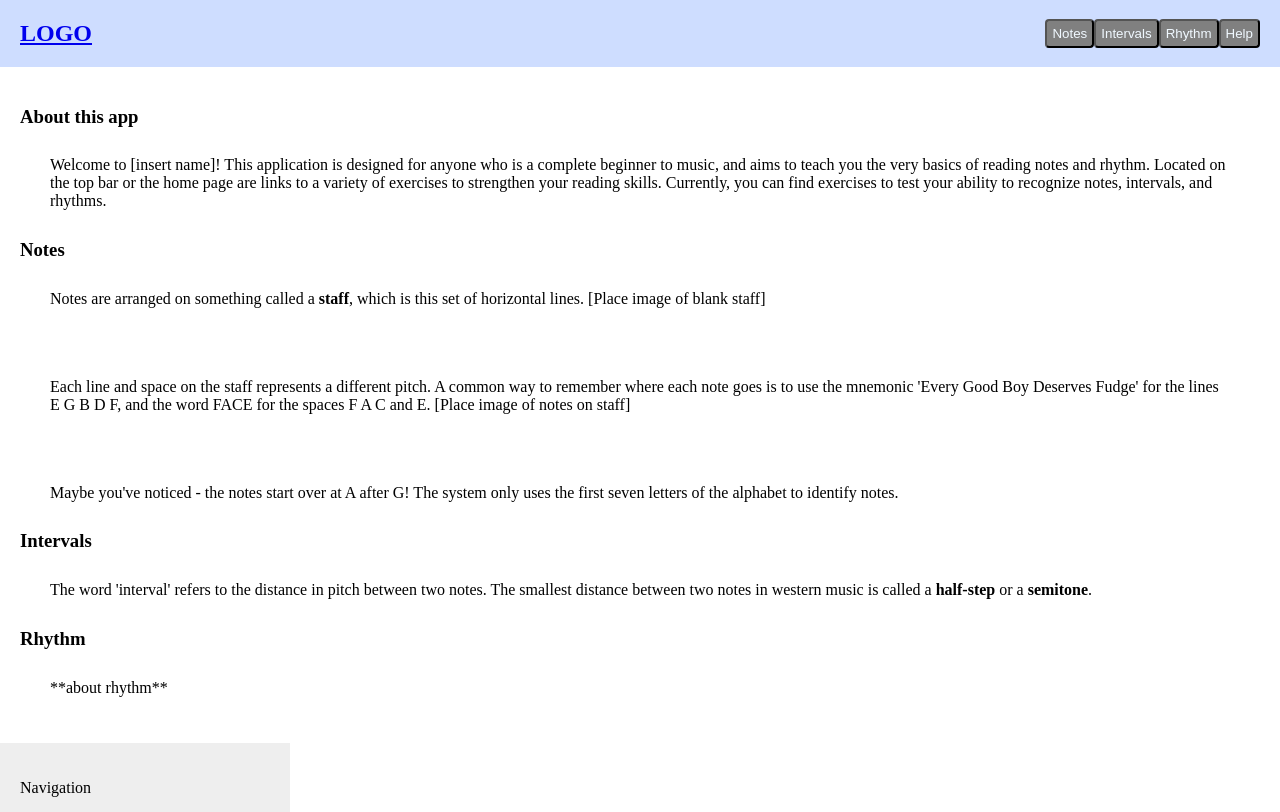
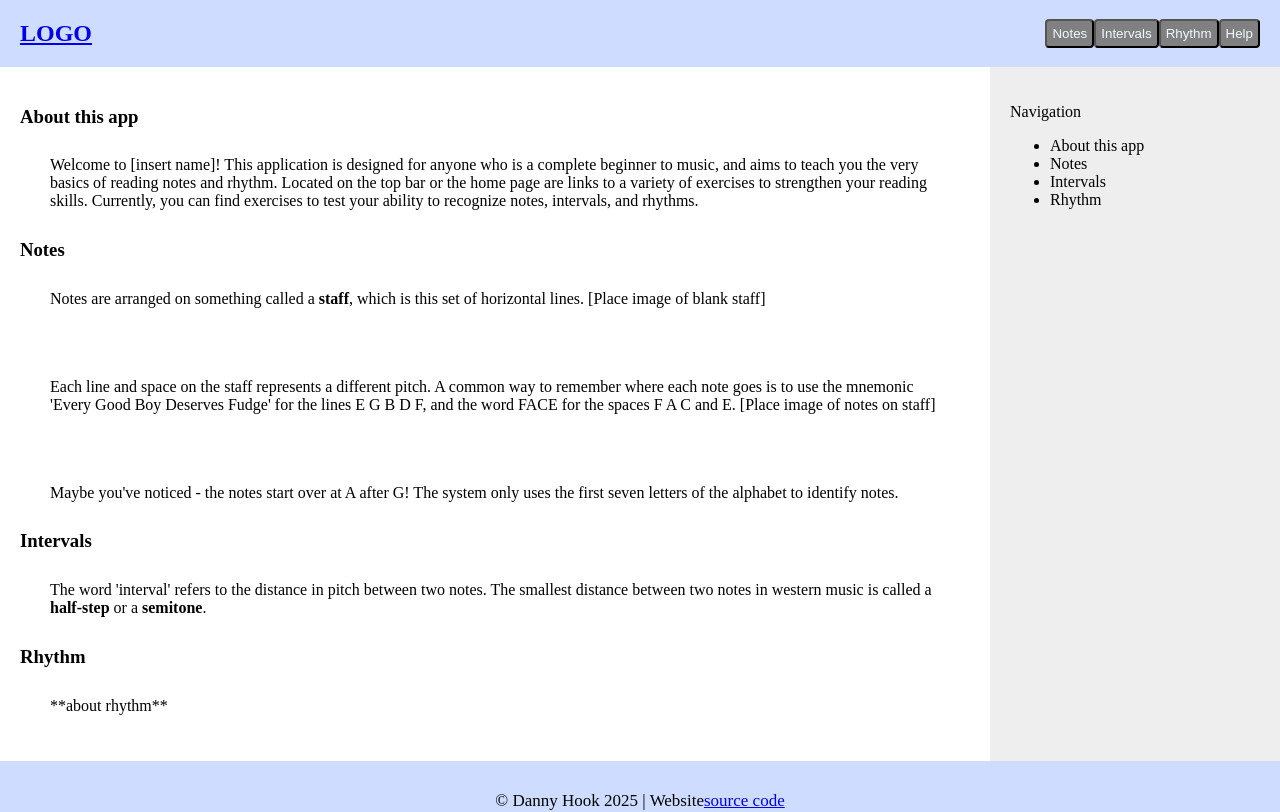
Before and after one commit to MostLikelyNotHuman/unit-1-final, a React (Vite) app in the folder final-project/: page /help in a window 1280 px wide. Shown: the top 812 px of the page. Built offline with nearby package versions, Linux system fonts and the light colour scheme; a web font is replaced by a local one.

Commit message:
pushing the fix before i screw it up

```diff
--- a/final-project/src/components/HelpPage.css
+++ b/final-project/src/components/HelpPage.css
@@ -1,11 +1,11 @@
-main {
+.helpPage-main {
     display: flex;
-    flex-direction: row-reverse;
-    flex-wrap: nowrap;
+    flex-direction: row;
 }
 
 #help-content {
     flex: 1;
+    width: auto;
     padding: 20px;
 }
 
--- a/final-project/src/components/HelpPage.jsx
+++ b/final-project/src/components/HelpPage.jsx
@@ -7,7 +7,7 @@ const HelpPage = () => {
     return (
         <>
             <Header />
-            <main>
+            <main className="helpPage-main">
                 <div id="help-content">
                     <h3>About this app</h3>
                     <p> Welcome to [insert name]! This application is designed for anyone
--- a/final-project/src/components/HomePage.css
+++ b/final-project/src/components/HomePage.css
@@ -1,8 +1,7 @@
 
-main {
+.homePage-main {
     display: flex;
     flex-direction: column;
-
 }
 
 #homepage-intro {
--- a/final-project/src/components/HomePage.jsx
+++ b/final-project/src/components/HomePage.jsx
@@ -8,7 +8,7 @@ const HomePage = () => {
     return(
         <>
             <Header />
-            <main>
+            <main className="homePage-main">
                 <div id='homepage-intro'>
                     <h2>Welcome! **Welcome message**</h2>
                     <p>**Introduction paragraph**</p>
```
